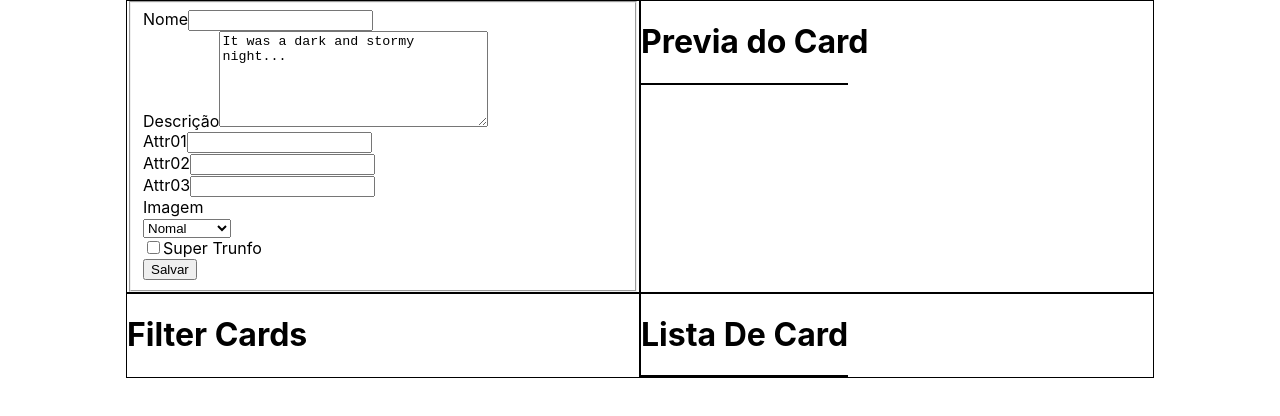
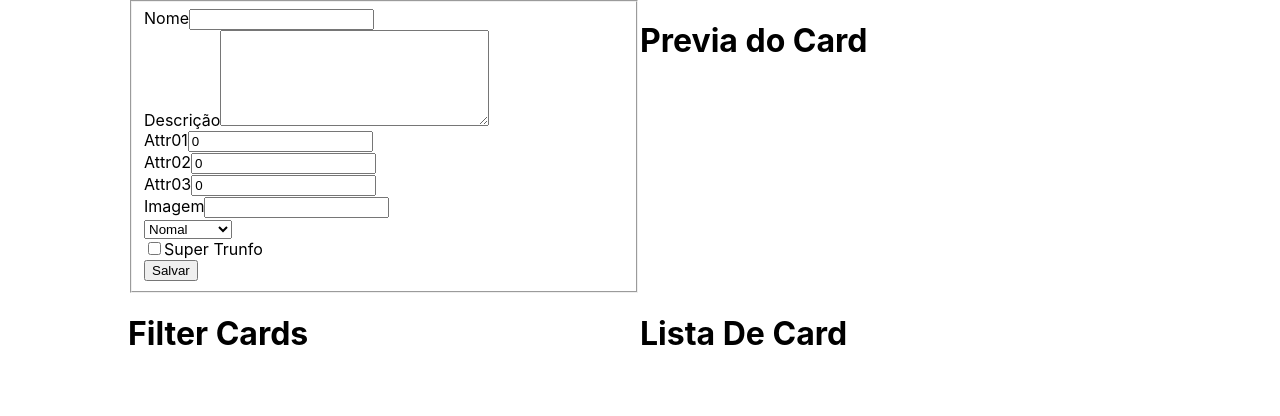
Before and after one commit to tryber/sd-013-a-project-tryunfo-beta, a React (Create React App) app: page / in a window 1280 px wide. Shown: the top 416 px of the page. Built offline with nearby package versions, Linux system fonts and the light colour scheme.

Commit message:
Foi add todos os value e funções que altera elas

```diff
--- a/src/App.js
+++ b/src/App.js
@@ -7,28 +7,48 @@ export class App extends Component {
   constructor(props) {
     super(props);
 
+    this.onInputChange = this.onInputChange.bind(this);
+    this.onSaveButtonClick = this.onSaveButtonClick.bind(this);
     this.state = {
-      // cardList: [],
-      // cardName: '',
-      // cardDescription: '',
-      // cardAttr1: '',
-      // cardAttr2: '',
-      // cardAttr3: '',
-      // cardImage: '',
-      // cardRare: '',
-      // filterName: '',
-      // filterRaridade: '',
-      // cardTrunfo: false,
-      // hasTrunfo: false,
-      // isSaveButtonDisabled: false,
+      cardList: [],
+      cardName: '',
+      cardDescription: '',
+      cardAttr1: '0',
+      cardAttr2: '0',
+      cardAttr3: '0',
+      cardImage: '',
+      cardRare: 'normal',
+      filterName: '',
+      filterRaridade: '',
+      cardTrunfo: false,
+      hasTrunfo: false,
+      isSaveButtonDisabled: false,
+      onInputChange: this.onInputChange,
+      onSaveButtonClick: this.onSaveButtonClick,
     };
+  }
+
+  onInputChange(event) {
+    const { target } = event;
+    const value = target.type === 'checkbox' ? target.checked : target.value;
+    const { name } = target;
+    this.setState({
+      [name]: value });
+  }
+
+  onSaveButtonClick() {
+
   }
 
   render() {
     return (
       <div className="container-tryunfo">
         <div className="container-preview">
-          <div><Form state={ this.state } /></div>
+          <div>
+            <Form
+              state={ { ...this.state } }
+            />
+          </div>
           <div>
             <h1>Previa do Card</h1>
             <Card />
--- a/src/components/AttrInput.js
+++ b/src/components/AttrInput.js
@@ -3,15 +3,17 @@ import React, { Component } from 'react';
 
 export class AttrInput extends Component {
   render() {
-    const { index } = this.props;
+    const { index, state: { onInputChange }, state } = this.props;
     return (
       <label htmlFor={ `attr${index}-input` }>
         {`Attr0${index}`}
         <input
           data-testid={ `attr${index}-input` }
           type="number"
-          name={ `attr${index}-input` }
+          name={ `cardAttr${index}` }
           id={ `attr${index}-input` }
+          onChange={ onInputChange }
+          value={ state[`cardAttr${index}`] }
         />
       </label>
     );
@@ -19,6 +21,7 @@ export class AttrInput extends Component {
 }
 
 AttrInput.propTypes = {
+  state: PropTypes.objectOf().isRequired,
   index: PropTypes.number.isRequired,
 };
 
--- a/src/components/DescriptionInput.js
+++ b/src/components/DescriptionInput.js
@@ -1,16 +1,20 @@
+import PropTypes from 'prop-types';
 import React, { Component } from 'react';
 
 export class DescriptionInput extends Component {
   render() {
+    const { state: { onInputChange, cardDescription } } = this.props;
     return (
       <label htmlFor="description-input'">
         Descrição
         <textarea
           data-testid="description-input"
           id="description-input'"
-          name="story"
+          name="cardDescription"
           rows="6"
           cols="31"
+          onChange={ onInputChange }
+          value={ cardDescription }
         >
           It was a dark and stormy night...
         </textarea>
@@ -19,4 +23,8 @@ export class DescriptionInput extends Component {
   }
 }
 
+DescriptionInput.propTypes = {
+  state: PropTypes.arrayOf().isRequired,
+};
+
 export default DescriptionInput;
--- a/src/components/ImageInput.js
+++ b/src/components/ImageInput.js
@@ -1,15 +1,21 @@
+import PropTypes from 'prop-types';
 import React, { Component } from 'react';
 
 export class ImageInput extends Component {
   render() {
+    const { state: { onInputChange, cardImage } } = this.props;
+
     return (
       <label htmlFor="image-input">
         Imagem
         <input
           data-testid="image-input"
-          type="image"
+          type="text"
           src=""
           alt=""
+          name="cardImage"
+          value={ cardImage }
+          onChange={ onInputChange }
         />
 
       </label>
@@ -17,4 +23,8 @@ export class ImageInput extends Component {
   }
 }
 
+ImageInput.propTypes = {
+  state: PropTypes.arrayOf().isRequired,
+};
+
 export default ImageInput;
--- a/src/components/NameInput.js
+++ b/src/components/NameInput.js
@@ -3,16 +3,16 @@ import React, { Component } from 'react';
 
 export class NameInput extends Component {
   render() {
-    const { value, onChange } = this.props;
+    const { state: { cardName, onInputChange } } = this.props;
     return (
       <label htmlFor="name-input">
         Nome
         <input
-          value={ value }
-          onChange={ onChange }
+          value={ cardName }
+          onChange={ onInputChange }
           data-testid="name-input"
           type="text"
-          name="name-input"
+          name="cardName"
           id="name-input"
         />
       </label>
@@ -21,8 +21,7 @@ export class NameInput extends Component {
 }
 
 NameInput.propTypes = {
-  onChange: PropTypes.func.isRequired,
-  value: PropTypes.string.isRequired,
+  state: PropTypes.arrayOf().isRequired,
 };
 
 export default NameInput;
--- a/src/components/RareInput.js
+++ b/src/components/RareInput.js
@@ -1,10 +1,18 @@
+import PropTypes from 'prop-types';
 import React, { Component } from 'react';
 
 export class RareInput extends Component {
   render() {
+    const { state: { cardRare, onInputChange } } = this.props;
     return (
       <label htmlFor="rare-input">
-        <select name="rare-input" id="rare-input" data-testid="rare-input">
+        <select
+          value={ cardRare }
+          onChange={ onInputChange }
+          name="cardRare"
+          id="rare-input"
+          data-testid="rare-input"
+        >
           <option value="normal" select>Nomal</option>
           <option value="raro">Raro</option>
           <option value="muito raro">Muito Raro</option>
@@ -14,4 +22,8 @@ export class RareInput extends Component {
   }
 }
 
+RareInput.propTypes = {
+  state: PropTypes.arrayOf().isRequired,
+};
+
 export default RareInput;
--- a/src/components/TrunfoInput.js
+++ b/src/components/TrunfoInput.js
@@ -1,14 +1,18 @@
+import PropTypes from 'prop-types';
 import React, { Component } from 'react';
 
 export class TrunfoInput extends Component {
   render() {
+    const { state: { cardTrunfo, onInputChange } } = this.props;
     return (
       <label htmlFor="trunfo-input">
         <input
           data-testid="trunfo-input"
           type="checkbox"
-          name="trunfo-input"
+          name="cardTrunfo"
           id="trunfo-input"
+          checked={ cardTrunfo }
+          onChange={ onInputChange }
         />
         Super Trunfo
       </label>
@@ -16,4 +20,7 @@ export class TrunfoInput extends Component {
   }
 }
 
+TrunfoInput.propTypes = {
+  state: PropTypes.arrayOf().isRequired,
+};
 export default TrunfoInput;
--- a/src/index.css
+++ b/src/index.css
@@ -21,6 +21,5 @@ code {
 
 .container-preview div, .container-display-card div  {
   width: 40%;
-  border: black 1px solid;
 
 }
--- a/src/pages/Form.js
+++ b/src/pages/Form.js
@@ -9,21 +9,21 @@ class Form extends Component {
     return (
       <form>
         <fieldset>
-          <NameInput />
+          <NameInput state={ { ...state } } />
           <br />
-          <DescriptionInput state={ state } />
+          <DescriptionInput state={ { ...state } } />
           <br />
-          <AttrInput index="1" />
+          <AttrInput index="1" state={ { ...state } } />
           <br />
-          <AttrInput index="2" />
+          <AttrInput index="2" state={ { ...state } } />
           <br />
-          <AttrInput index="3" />
+          <AttrInput index="3" state={ { ...state } } />
           <br />
-          <ImageInput />
+          <ImageInput state={ { ...state } } />
           <br />
-          <RareInput />
+          <RareInput state={ { ...state } } />
           <br />
-          <TrunfoInput />
+          <TrunfoInput state={ { ...state } } />
           <br />
           <button type="button" data-testid="save-button">Salvar</button>
 
```
